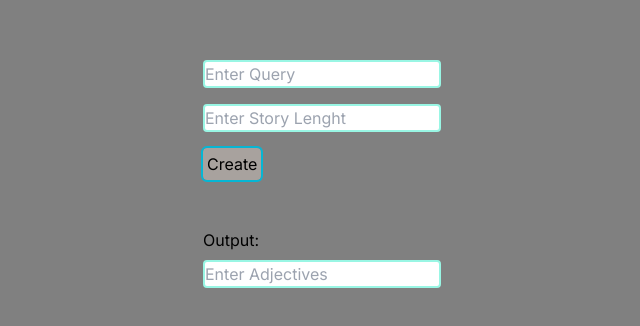
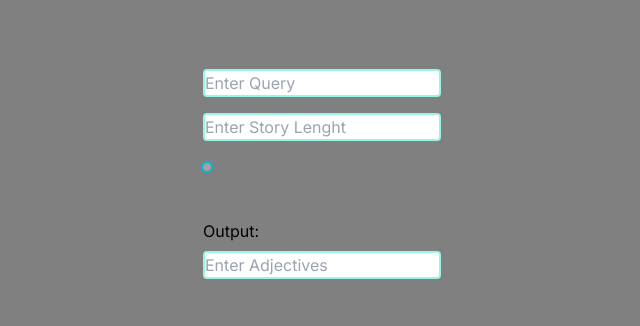
Before and after one commit to torvat/Adjective-story-ai, a Next.js app: page / in a window 1280 px wide. Shown: the part 258-584 px from the top of the page, without its empty margins (318-958 px from the left). Built offline with nearby package versions, Linux system fonts and the light colour scheme.

Commit message:
Fixed a typo, and changed content to children

```diff
--- a/src/app/common/components/Button.tsx
+++ b/src/app/common/components/Button.tsx
@@ -1,19 +1,19 @@
-'use client0'
+'use client'
 import React from 'react'
 
 interface ButtonProps {
-    content: string
+    children: React.ReactNode
     id: string
     onClick?: React.MouseEventHandler<HTMLButtonElement> | undefined
 }
 
-export default function Button({ content, id, onClick }: ButtonProps) {
+export default function Button({ children, id, onClick }: ButtonProps) {
     const style = 'outline outline-2 outline-cyan-500 bg-stone-400 rounded my-2 p-1'
 
     return (
         <div>
             <button id={id} onClick={onClick} className={style}>
-                {content}
+                {children}
             </button>
         </div>
     )
```
